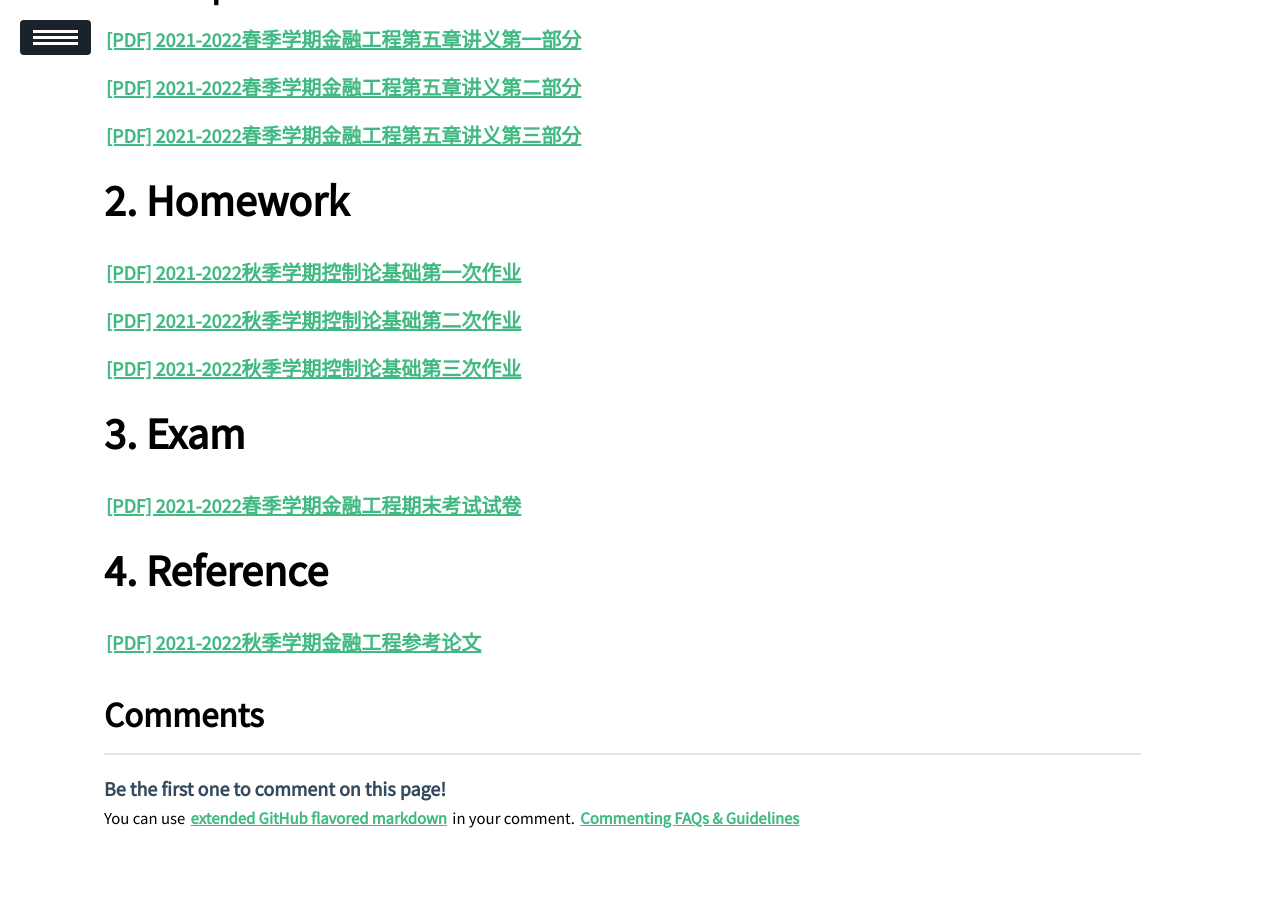
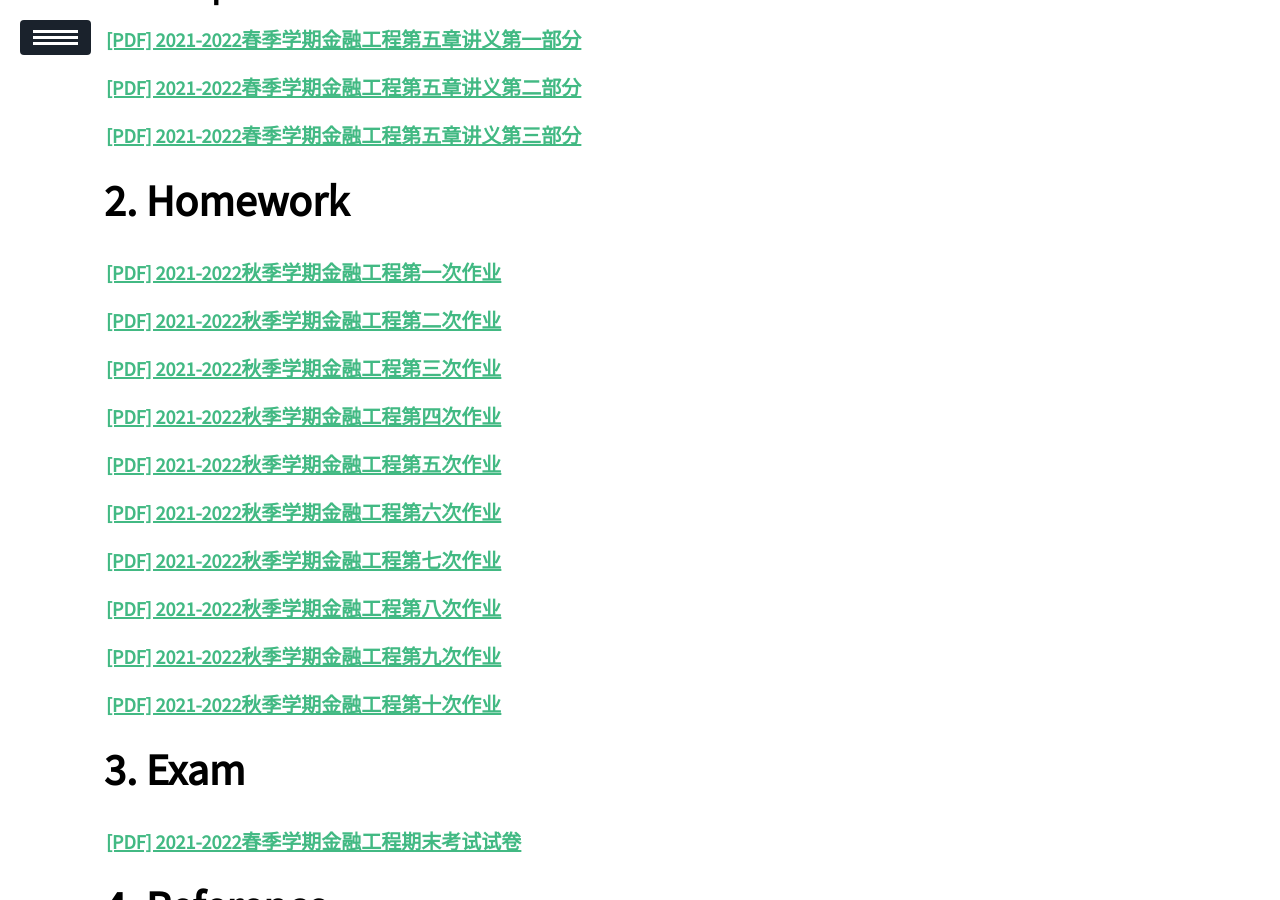
Before and after one commit to ssskz/ssskz.github.io, a Jekyll site: the page built from _posts/2023-3-2-Financial-Engineering.md, in a window 1280 px wide and 900 px high, scrolled down 1472 px. Built offline with Jekyll 4.4.1, drawn with Linux system fonts in a browser that asks for light colours; our own code applies the rules of GitHub Pages for plain Markdown files; a script that is not in the unit is left out.

Commit message:
update
Signed-off-by: ssskz <12497590+ssskz@user.noreply.gitee.com>

```diff
--- a/_posts/2023-3-2-Financial-Engineering.md
+++ b/_posts/2023-3-2-Financial-Engineering.md
@@ -59,11 +59,25 @@ description: Sharing of learning materials (homework and exams) about **Financia
 
 # Homework
 
-<p><a href="https://ssskz.github.io/materials/控制论基础1.pdf" target="_blank">[PDF] 2021-2022秋季学期控制论基础第一次作业 </a></p>
+<p><a href="https://ssskz.github.io/materials/金融工程/Homework1.pdf" target="_blank">[PDF] 2021-2022秋季学期金融工程第一次作业 </a></p>
 
-<p><a href="https://ssskz.github.io/materials/控制论基础2.pdf" target="_blank">[PDF] 2021-2022秋季学期控制论基础第二次作业 </a></p>
+<p><a href="https://ssskz.github.io/materials/金融工程/Homework2.pdf" target="_blank">[PDF] 2021-2022秋季学期金融工程第二次作业 </a></p>
 
-<p><a href="https://ssskz.github.io/materials/控制论基础3.pdf" target="_blank">[PDF] 2021-2022秋季学期控制论基础第三次作业 </a></p>
+<p><a href="https://ssskz.github.io/materials/金融工程/Homework3.pdf" target="_blank">[PDF] 2021-2022秋季学期金融工程第三次作业 </a></p>
+
+<p><a href="https://ssskz.github.io/materials/金融工程/Homework4.pdf" target="_blank">[PDF] 2021-2022秋季学期金融工程第四次作业 </a></p>
+
+<p><a href="https://ssskz.github.io/materials/金融工程/Homework5.pdf" target="_blank">[PDF] 2021-2022秋季学期金融工程第五次作业 </a></p>
+
+<p><a href="https://ssskz.github.io/materials/金融工程/Homework6.pdf" target="_blank">[PDF] 2021-2022秋季学期金融工程第六次作业 </a></p>
+
+<p><a href="https://ssskz.github.io/materials/金融工程/Homework7.pdf" target="_blank">[PDF] 2021-2022秋季学期金融工程第七次作业 </a></p>
+
+<p><a href="https://ssskz.github.io/materials/金融工程/Homework8.pdf" target="_blank">[PDF] 2021-2022秋季学期金融工程第八次作业 </a></p>
+
+<p><a href="https://ssskz.github.io/materials/金融工程/Homework9.pdf" target="_blank">[PDF] 2021-2022秋季学期金融工程第九次作业 </a></p>
+
+<p><a href="https://ssskz.github.io/materials/金融工程/Homework10.pdf" target="_blank">[PDF] 2021-2022秋季学期金融工程第十次作业 </a></p>
 
 # Exam
 
```
